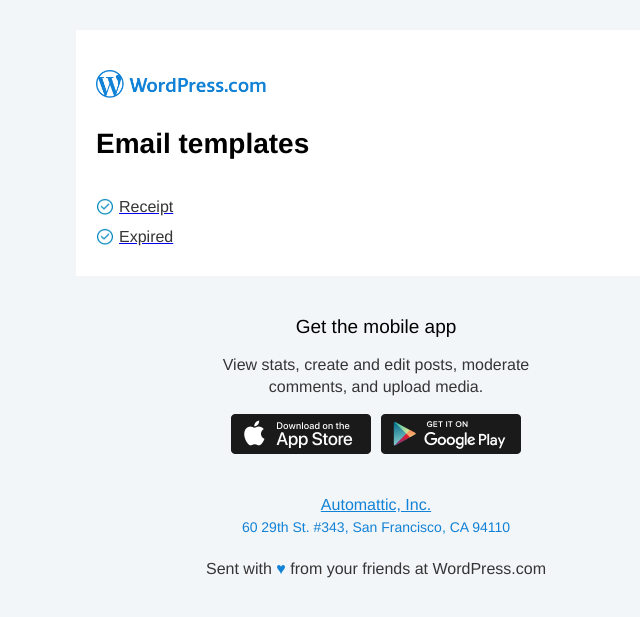
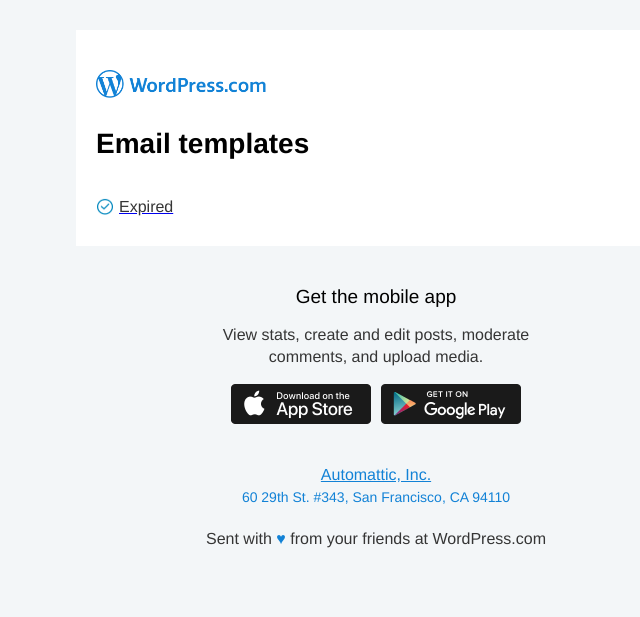
Before and after one commit to fditrapani/email-templates, a PHP site: page / in a window 1280 px wide. Shown: the top 617 px of the page, without its empty margins (264-904 px from the left). Run offline with PHP 8.4, Linux system fonts and the light colour scheme.

Commit message:
Remove receipt link

```diff
--- a/index.php
+++ b/index.php
@@ -21,7 +21,6 @@
 
 	<?php
 		$listOfPages = renderUnorderedList( array(
-				1 => '<a href="#" class="text-link">' . renderRegularText("Receipt") . '</a>',
 				2 => '<a href="expired.php" class="text-link">' . renderRegularText("Expired") . '</a>'
 		), "checkmark");
 
```
